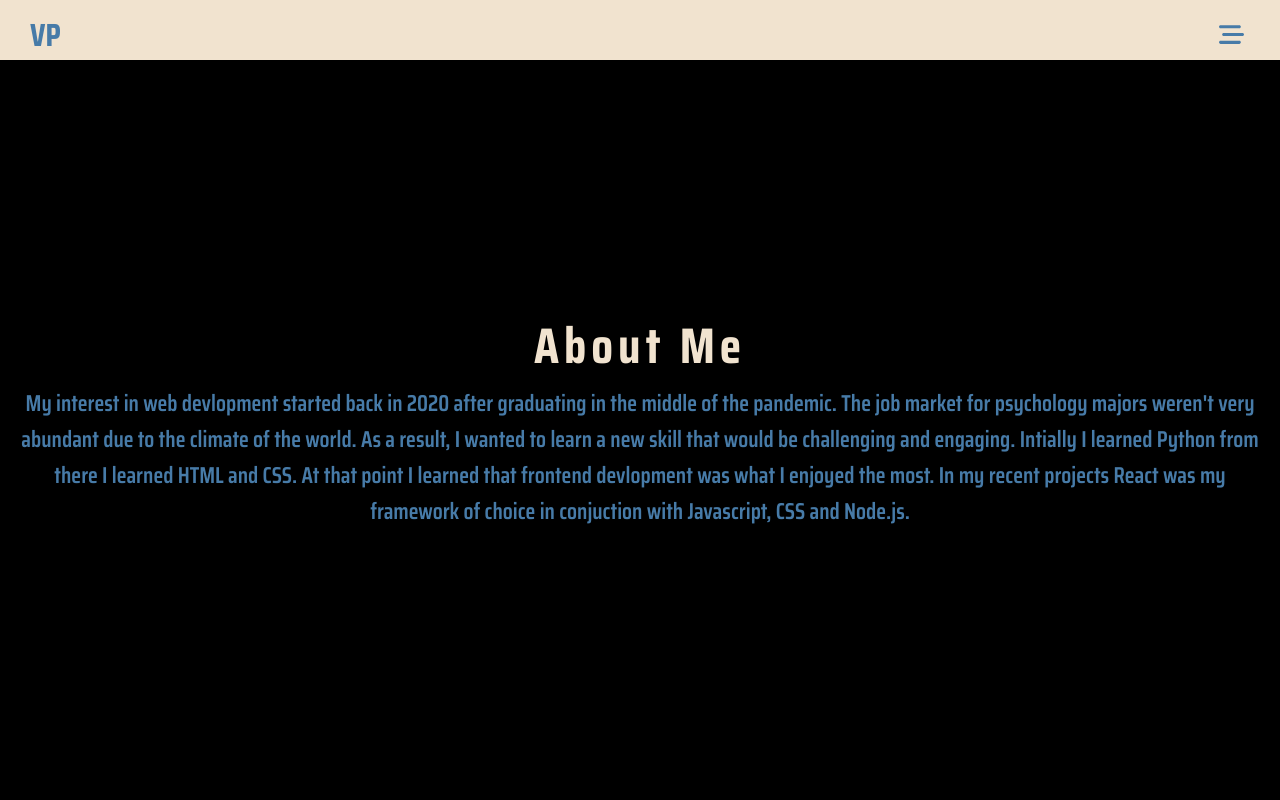
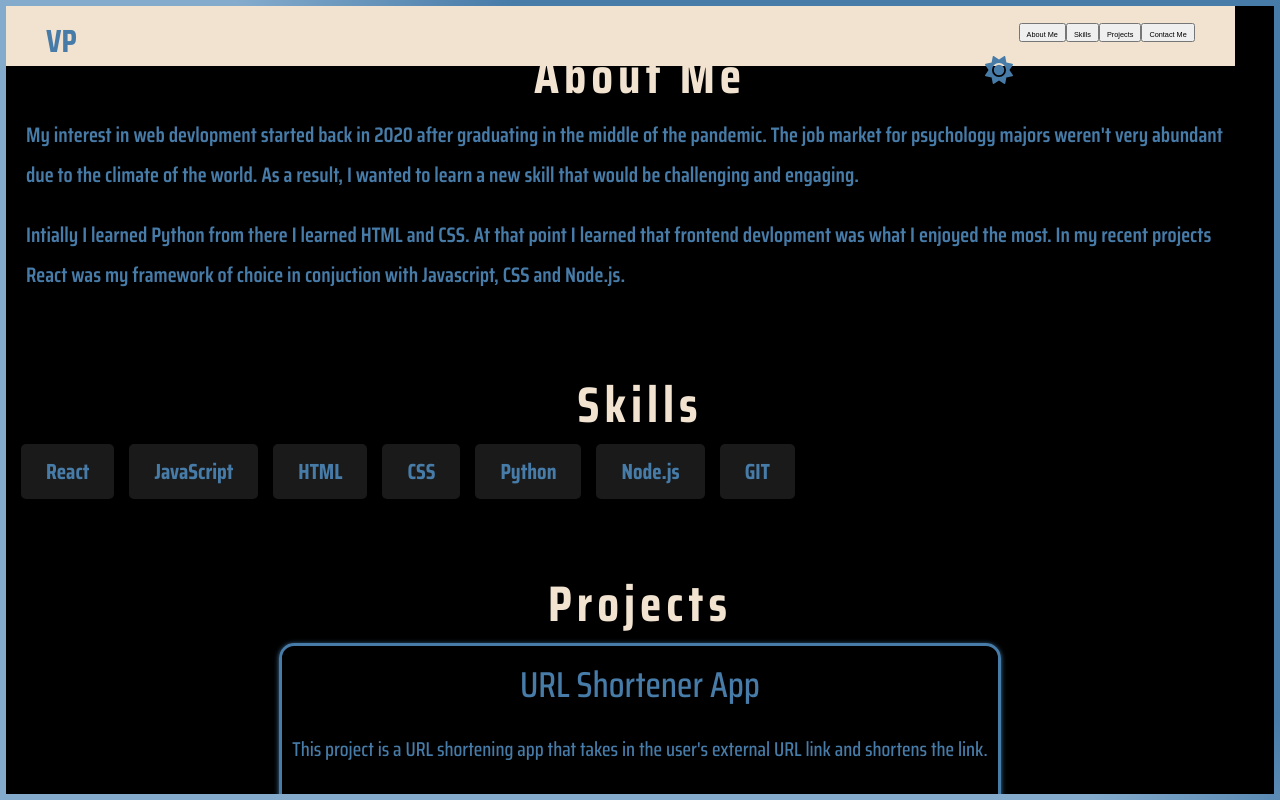
Before and after one commit to Vivianie-P/portfolio, a React (Create React App) app: page /projects in a window 1280 px wide. Built offline with nearby package versions, Linux system fonts and the light colour scheme.

Commit message:
added some design elements

```diff
--- a/src/App.css
+++ b/src/App.css
@@ -10,17 +10,23 @@ body {
 	scroll-snap-type: y mandatory;
 	overflow-y: scroll;
 	height: 100vh;
+	border: 6px solid;
+	border-image-source: linear-gradient(
+		43deg,
+		rgba(132, 171, 204, 1) 51%,
+		rgba(71, 123, 168, 1) 64%
+	);
+	border-image-slice: 1;
 }
 
 .main-header {
-	scroll-snap-align: start;
-	width: 100%;
+	/* scroll-snap-align: start; */
+	width: 96%;
 	display: flex;
 	justify-content: space-between;
-	padding: 1rem 3rem 0;
+	padding: 1rem 4rem 0;
 	position: fixed;
 	height: 60px;
-	top: 0;
 	/* background-color: black; */
 	background-color: #f1e3cf;
 	/* border: 2px solid rgb(71, 123, 168); */
--- a/src/App.js
+++ b/src/App.js
@@ -49,7 +49,7 @@ function App() {
 						</Router>
 						<div className="component-container">
 							{/* <Home /> */}
-							<button onClick={handleClick}>TESTING</button>
+							{/* <button onClick={handleClick}>TESTING</button> */}
 							<div className="component-inner-container">
 								<AboutMe />
 							</div>
--- a/src/Components/AboutMe.css
+++ b/src/Components/AboutMe.css
@@ -4,12 +4,10 @@
 	display: flex;
 	justify-content: center;
 	align-items: center;
-	text-align: center;
+	text-align: left;
 	flex-direction: column;
 	font-family: "Saira Condensed", sans-serif;
 	font-weight: 600;
-	/* scroll-snap-align: start; */
-	height: 100vh;
 	padding-top: 30px;
 	/* transform: translateZ(0); */
 }
@@ -26,7 +24,8 @@
 	color: rgb(71, 123, 168);
 	padding: 0 2rem 2rem;
 	margin: 0;
-	font-size: 2.3rem;
+	font-size: 2.1rem;
+	line-height: 4rem;
 }
 
 @media screen and (min-width: 600px) {
--- a/src/Components/AboutMe.jsx
+++ b/src/Components/AboutMe.jsx
@@ -9,10 +9,14 @@ function AboutMe() {
 				My interest in web devlopment started back in 2020 after graduating in the
 				middle of the pandemic. The job market for psychology majors weren't very
 				abundant due to the climate of the world. As a result, I wanted to learn a
-				new skill that would be challenging and engaging. Intially I learned Python
-				from there I learned HTML and CSS. At that point I learned that frontend
-				devlopment was what I enjoyed the most. In my recent projects React was my
-				framework of choice in conjuction with Javascript, CSS and Node.js.
+				new skill that would be challenging and engaging.
+			</p>
+			<p className="aboutme-ppg">
+				{" "}
+				Intially I learned Python from there I learned HTML and CSS. At that point I
+				learned that frontend devlopment was what I enjoyed the most. In my recent
+				projects React was my framework of choice in conjuction with Javascript, CSS
+				and Node.js.
 			</p>
 		</div>
 	);
--- a/src/Components/ContactMe.css
+++ b/src/Components/ContactMe.css
@@ -1,10 +1,8 @@
 @import url("https://fonts.googleapis.com/css2?family=Saira+Condensed:wght@300;500;600;700&display=swap");
 
 .contact-me-container {
-	margin-top: 10rem;
+	margin-top: 7rem;
 	width: 100%;
-	/* scroll-snap-align: start; */
-	height: 25vh;
 }
 
 .contact-me-title {
@@ -21,6 +19,7 @@
 	display: flex;
 	justify-content: space-evenly;
 	border: 3px solid;
+	box-shadow: 0px 3px 7px;
 	flex-direction: column;
 	width: 88%;
 	margin: 0 auto;
--- a/src/Components/Footer.css
+++ b/src/Components/Footer.css
@@ -4,9 +4,8 @@
 	display: flex;
 	justify-content: space-evenly;
 	width: 100%;
-	margin-top: 1rem;
+	margin-top: 8rem;
 	flex-direction: column;
-	height: 15vh;
 }
 
 .svg-container {
--- a/src/Components/Header.css
+++ b/src/Components/Header.css
@@ -77,4 +77,29 @@
 }
 
 @media screen and (min-width: 600px) {
+	.hamburger {
+		display: none;
+	}
+
+	.desktop-header {
+		display: inline-block;
+		text-decoration: none;
+		color: rgb(71, 123, 168);
+	}
+
+	/* .desktop-nav {
+	} */
+
+	.menu-items {
+		font-size: 3rem;
+		flex-direction: row;
+		background-color: none;
+		border: none;
+		color: rgb(71, 123, 168);
+	}
+
+	.nav-link {
+		border-style: none;
+		border-color: none;
+	}
 }
--- a/src/Components/Home.css
+++ b/src/Components/Home.css
@@ -9,7 +9,7 @@
 	font-family: "Saira Condensed", sans-serif;
 	font-weight: 600;
 	/* scroll-snap-align: start; */
-	height: 100vh;
+	height: 110vh;
 }
 
 .home-title {
@@ -28,7 +28,7 @@
 
 .home-ppg {
 	text-align: center;
-	font-size: 30px;
+	font-size: 2.5rem;
 	padding: 0 2rem 2rem;
 	margin: 0;
 	color: rgb(71, 123, 168);
--- a/src/Components/Projects.css
+++ b/src/Components/Projects.css
@@ -1,8 +1,7 @@
 @import url("https://fonts.googleapis.com/css2?family=Saira+Condensed:wght@300;500;700&display=swap");
 
 .projects-main {
-	/* scroll-snap-align: start; */
-	padding-top: 10rem;
+	padding-top: 5rem;
 }
 
 .projects-title {
@@ -21,6 +20,11 @@
 	gap: 3rem;
 	width: 88%;
 	margin: 0 auto;
+}
+
+.card__info {
+	border-radius: 15px;
+	box-shadow: 0px 1px 5px #477ba8;
 }
 
 .card {
--- a/src/Components/Skills.css
+++ b/src/Components/Skills.css
@@ -2,9 +2,7 @@
 
 .skills-main {
 	margin-top: 4rem;
-	/* scroll-snap-align: start; */
-	height: 20vh;
-	padding: 60px 0 0 0;
+	padding: 10px 0 0 0;
 }
 
 .skills-title {
@@ -18,17 +16,20 @@
 
 .skills-container {
 	display: flex;
+	flex-wrap: wrap;
+}
+
+.skills__skill {
+	display: flex;
+	padding: 1rem 2.5rem;
+	margin-bottom: 1.5rem;
+	margin-left: 1.5rem;
+	background: rgba(129, 129, 129, 0.2);
+	border-radius: 5px;
 	color: rgb(71, 123, 168);
-	text-align: center;
-	margin-bottom: 2rem;
 	font-family: "Saira Condensed", sans-serif;
 	font-weight: 500;
-	margin: 0 2rem 0;
-}
-
-.column {
-	width: 50%;
-	font-size: 4rem;
+	font-size: 3.5rem;
 }
 
 @media screen and (min-width: 600px) {
--- a/src/Components/Skills.jsx
+++ b/src/Components/Skills.jsx
@@ -6,15 +6,25 @@ const Skills = () => {
 		<div className="skills-main" id="/skills">
 			<h1 className="skills-title">Skills</h1>
 			<div className="skills-container" id="skills">
-				<div className="column">
+				<div className="skills__skill">
 					<h1>React</h1>
+				</div>
+				<div className="skills__skill">
 					<h1>JavaScript</h1>
+				</div>
+				<div className="skills__skill">
 					<h1>HTML</h1>
 				</div>
-				<div className="column">
+				<div className="skills__skill">
 					<h1>CSS</h1>
+				</div>
+				<div className="skills__skill">
 					<h1>Python</h1>
+				</div>
+				<div className="skills__skill">
 					<h1>Node.js</h1>
+				</div>
+				<div className="skills__skill">
 					<h1>GIT</h1>
 				</div>
 			</div>
```
